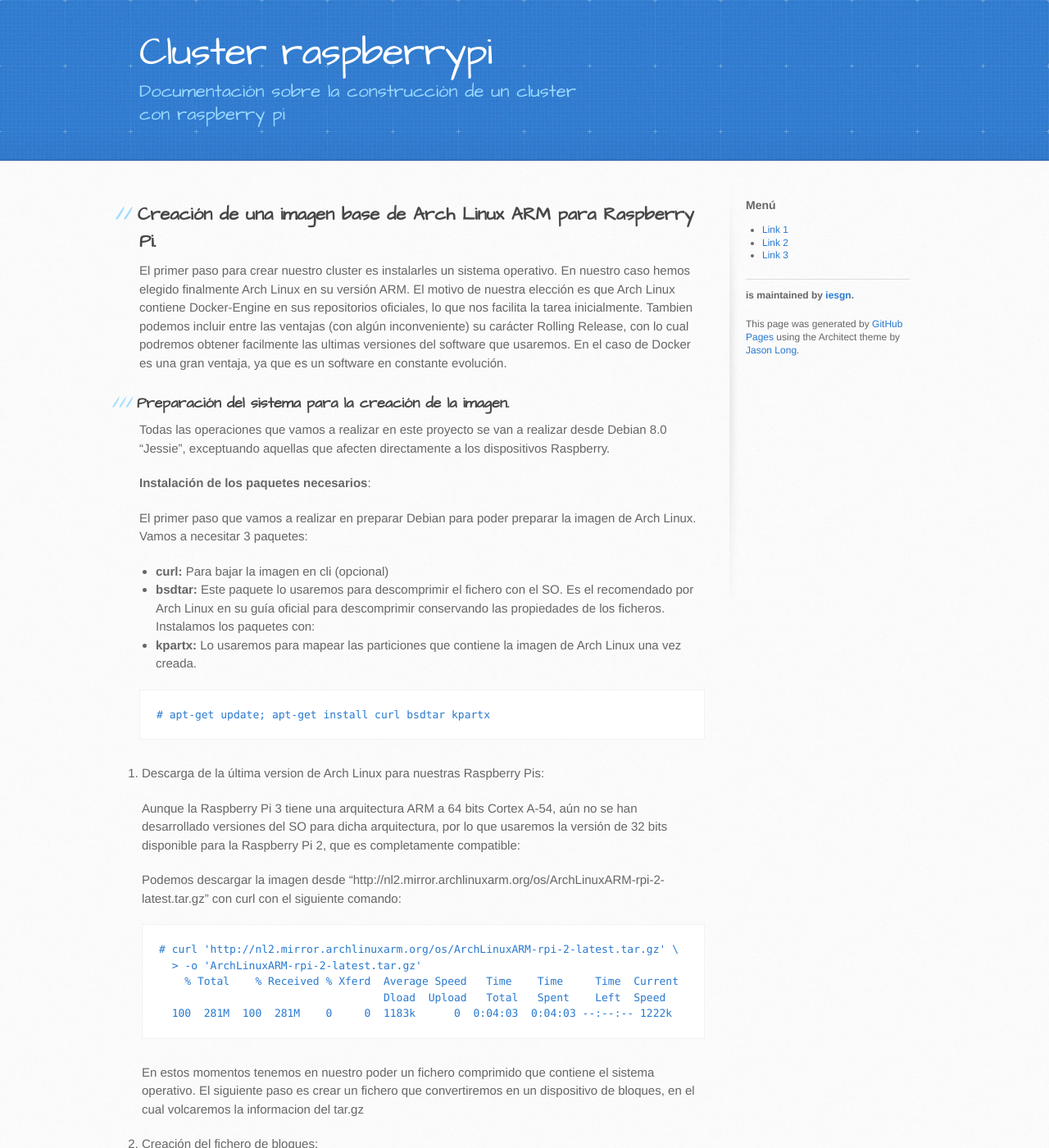
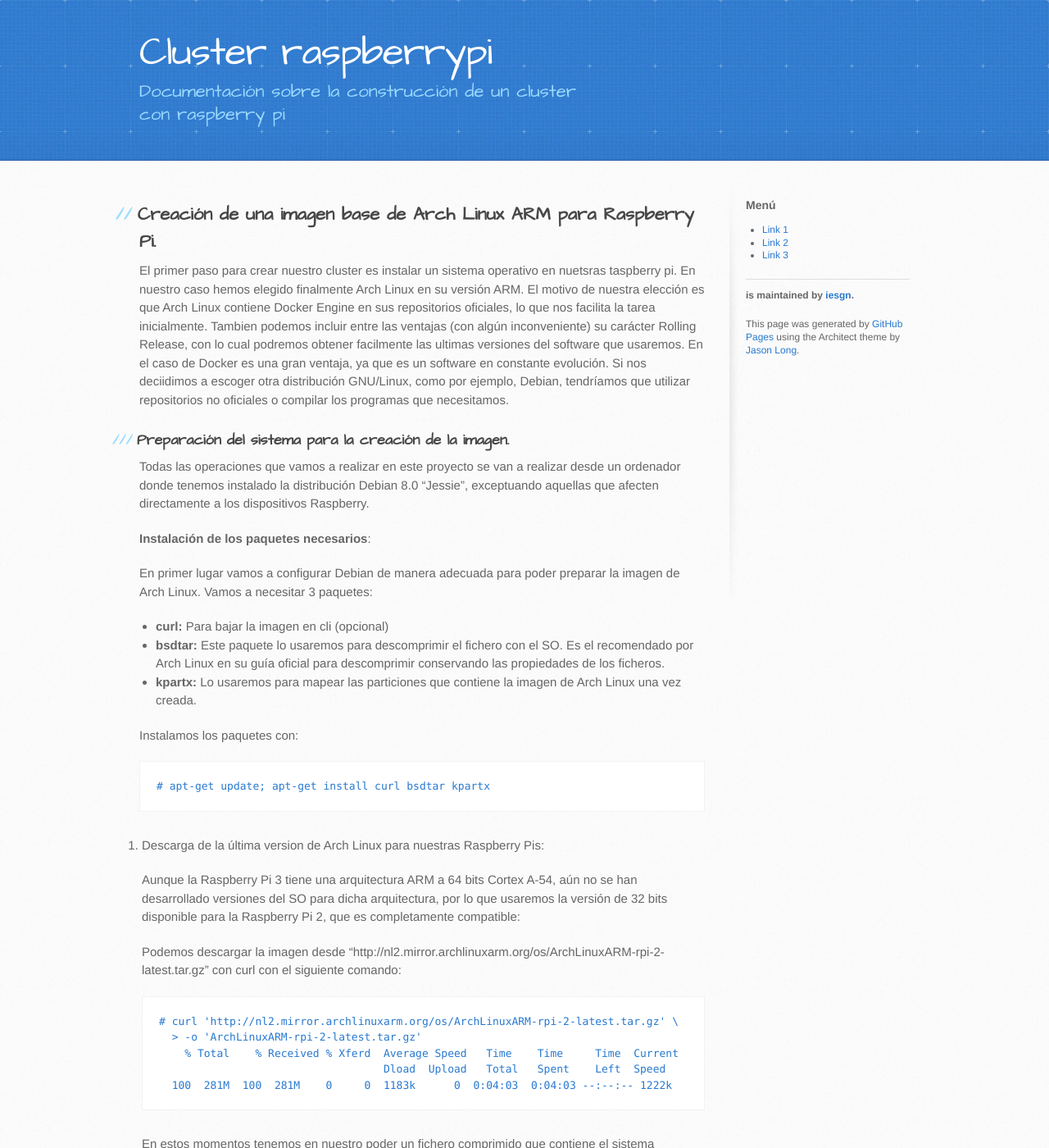
Before and after one commit to dpalomar/cluster_raspberrypi, a Jekyll site: the page built from imagen_base.md, in a window 1280 px wide and 1400 px high. Shown: the whole window at 82% size. Built offline with Jekyll 4.4.1, drawn with Linux system fonts in a browser that asks for light colours.

Commit message:
Corrección de imagen_base.md

````diff
--- a/imagen_base.md
+++ b/imagen_base.md
@@ -4,21 +4,22 @@
 
 ## Creación de una imagen base de Arch Linux ARM para Raspberry Pi.
 
-El primer paso para crear nuestro cluster es instalarles un sistema operativo. En nuestro caso hemos elegido finalmente Arch Linux en su versión ARM.  El motivo de nuestra elección es que Arch Linux contiene Docker-Engine en sus repositorios oficiales, lo que nos facilita la tarea inicialmente.  Tambien podemos incluir entre las ventajas (con algún inconveniente) su carácter Rolling Release, con lo cual podremos obtener facilmente las ultimas versiones del software que usaremos. En el caso de Docker es una gran ventaja, ya que es un software en constante evolución.
+El primer paso para crear nuestro cluster es instalar un sistema operativo en nuetsras taspberry pi. En nuestro caso hemos elegido finalmente Arch Linux en su versión ARM.  El motivo de nuestra elección es que Arch Linux contiene Docker Engine en sus repositorios oficiales, lo que nos facilita la tarea inicialmente.  Tambien podemos incluir entre las ventajas (con algún inconveniente) su carácter Rolling Release, con lo cual podremos obtener facilmente las ultimas versiones del software que usaremos. En el caso de Docker es una gran ventaja, ya que es un software en constante evolución. Si nos deciidimos a escoger otra distribución GNU/Linux, como por ejemplo, Debian, tendríamos que utilizar repositorios no oficiales o compilar los programas que necesitamos.
 
 
 ### Preparación del sistema para la creación de la imagen.
 
-Todas las operaciones que vamos a realizar en este proyecto se van a realizar desde Debian 8.0 "Jessie", exceptuando aquellas que afecten directamente a los dispositivos Raspberry.
+Todas las operaciones que vamos a realizar en este proyecto se van a realizar desde un ordenador donde tenemos instalado la distribución Debian 8.0 "Jessie", exceptuando aquellas que afecten directamente a los dispositivos Raspberry.
 
 __Instalación de los paquetes necesarios__:
 
-El primer paso que vamos a realizar en preparar Debian para poder preparar la imagen de Arch Linux. Vamos a necesitar 3 paquetes:
+En primer lugar vamos a configurar Debian de manera adecuada para poder preparar  la imagen de Arch Linux. Vamos a necesitar 3 paquetes:
 
 * __curl:__ Para bajar la imagen en cli (opcional)
 * __bsdtar:__ Este paquete lo usaremos para descomprimir el fichero con el SO. Es el recomendado por Arch Linux en su guía oficial para descomprimir conservando las propiedades de los ficheros.
+* __kpartx:__ Lo usaremos para mapear las particiones que contiene la imagen de Arch Linux una vez creada.
+
 Instalamos los paquetes con:
-* __kpartx:__ Lo usaremos para mapear las particiones que contiene la imagen de Arch Linux una vez creada.
 
 ```bash
 # apt-get update; apt-get install curl bsdtar kpartx
````
